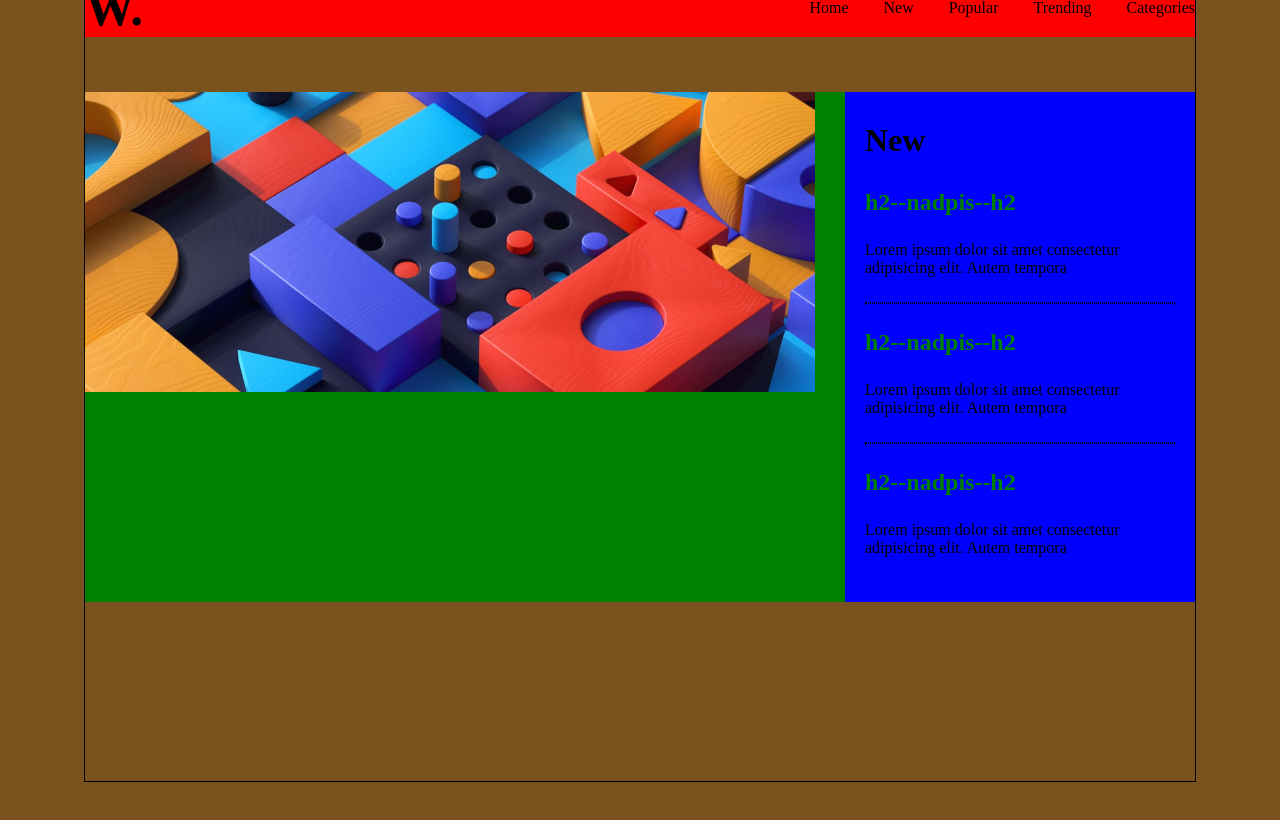
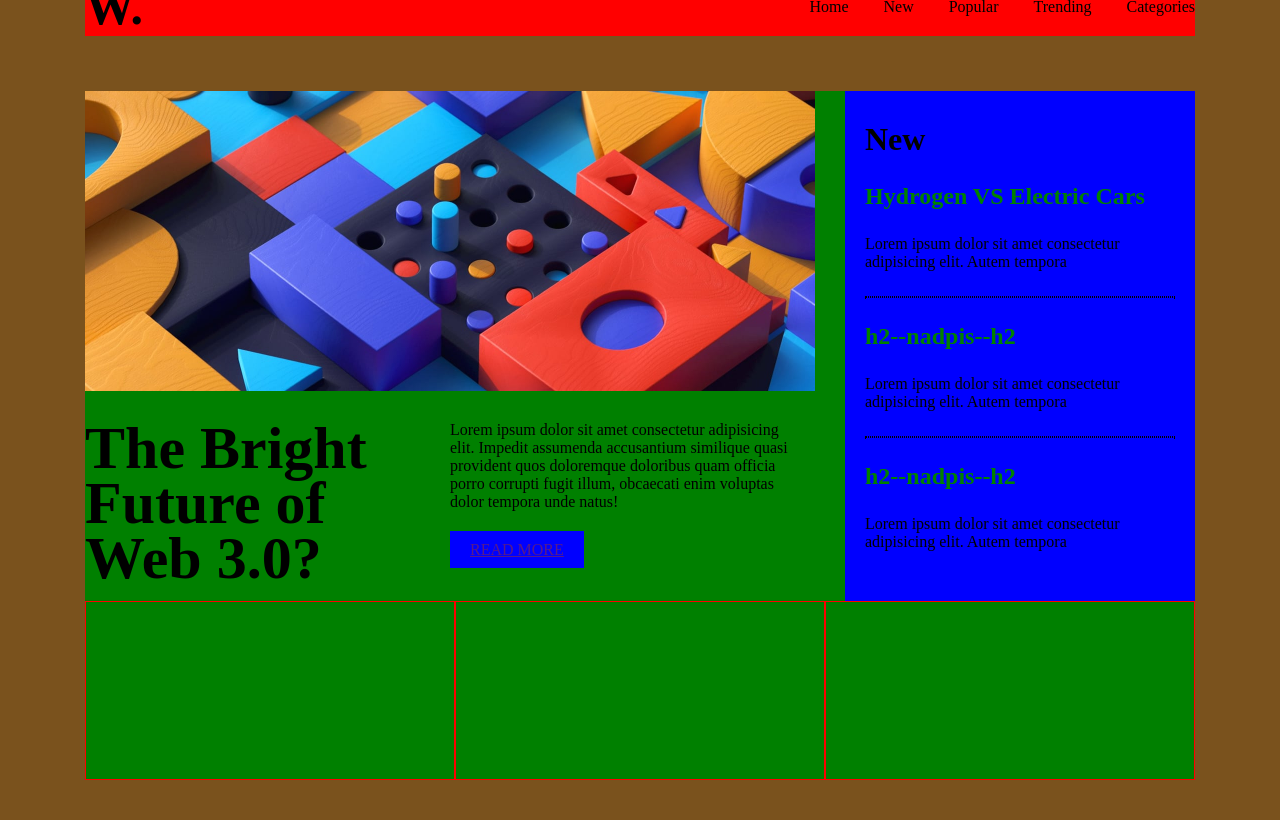
Before and after one commit to matejvalocky/frontend-mentor-simple-website, a plain HTML site: page index.html in a window 1280 px wide. Shown: the top 820 px of the page. Drawn offline with Linux system fonts and the light colour scheme.

Commit message:
create whole layout of website

```diff
--- a/index.html
+++ b/index.html
@@ -21,12 +21,42 @@
                     <li>Categories</li>
                 </ul>
             </nav>
+
             <main>
+
+                <div class="top-layout">
+
+                    <div class="left-side-layout">
                         <div class="banner"></div>
+                        <div class="horizontal-layout">
+                            <div class="horizontal-part">
+                                <h1>The Bright <br> Future of <br> Web 3.0?</h1>
+                            </div>
+
+                            <div class="horizontal-part">
+                                <article>
+                                    <p>
+                                        Lorem ipsum dolor sit amet consectetur adipisicing elit. Impedit assumenda accusantium similique quasi provident quos doloremque doloribus quam officia porro corrupti fugit illum, obcaecati enim voluptas dolor tempora unde natus!
+                                    </p>
+                                    <a href="">Read more</a>
+                                </article>
+                            </div>
+
+                        </div>
+                    </div>
+
                     <div class="news">
                         <h1>New</h1>
+
+
+                        <!-- <div class="news-part">
+                            <h2>h2--nadpis--h2</h2>
+                            <p>Lorem ipsum dolor sit amet consectetur adipisicing elit. Autem tempora</p>
+                            <hr>
+                        </div>  -->
+
                         <div class="news-part">
-                        <h2>h2--nadpis--h2</h2>
+                            <h2>Hydrogen VS Electric Cars</h2>
                             <p>Lorem ipsum dolor sit amet consectetur adipisicing elit. Autem tempora</p>
                             <hr>
                         </div>
@@ -41,9 +71,39 @@
                             <h2>h2--nadpis--h2</h2>
                             <p>Lorem ipsum dolor sit amet consectetur adipisicing elit. Autem tempora</p>
                         </div>
+
                     </div>
+                </div>
+
+                <div class="bottom-layout">
+                    <div class="related-article">
+
+                    </div>
+
+                    <div class="related-article">
+
+                    </div>
+
+                    <div class="related-article">
+
+                    </div>
+                </div>
+
+
+
+
+
+
+
+
+
+
+
+
+
             </main>
         </div>
+
     </div>
 </body>
 </html>
--- a/styles.css
+++ b/styles.css
@@ -37,8 +37,8 @@ body{
 .content{
     width: 100%;
     height: 100%;
-    border: 1px solid #000;
-
+    /* border: 1px solid #000;
+    */
 }
 
 
@@ -76,7 +76,7 @@ main{
     background-color: green;
     margin-top: 55px;
     display: flex;
-
+    flex-direction: column;
 }
 
 .banner{
@@ -84,7 +84,6 @@ main{
     height: 300px;
     background-image: url(./assets/images/image-web-3-desktop.jpg);
     background-size: cover;
-    margin-right: 30px;
 }
 
 .news{
@@ -96,9 +95,7 @@ main{
 
 
 
-.news h1{
-   padding-bottom: 5px;
-}
+
 
 
 
@@ -114,3 +111,55 @@ main{
 .news-part p{
     padding: 25px 0;
 }
+
+.left-side-layout{
+    margin-right: 30px;
+}
+
+.horizontal-layout{
+    width: 730px;
+    height: 210px;
+    /* border: 1px red solid; */
+    display: flex;
+
+}
+
+.horizontal-part{
+    width: 50%;
+    padding-top: 30px;
+    padding-right: 20px;
+}
+
+.horizontal-part h1{
+    font-size: 60px;
+    line-height: 55px;
+}
+
+.horizontal-part p {
+    padding-bottom: 30px;
+}
+
+.horizontal-part a {
+    background-color: blue;
+    padding: 10px 20px;
+    text-transform: uppercase;
+}
+
+
+
+
+.top-layout{
+    display: flex;
+}
+
+.bottom-layout{
+    width: 100%;
+    height: 179px;
+    display: flex;
+}
+
+.related-article{
+    width: 33.33%;
+    height: 100%;
+    border: 1px red solid;
+}
```
Lines whose indentation alone changed are shown as unchanged.
